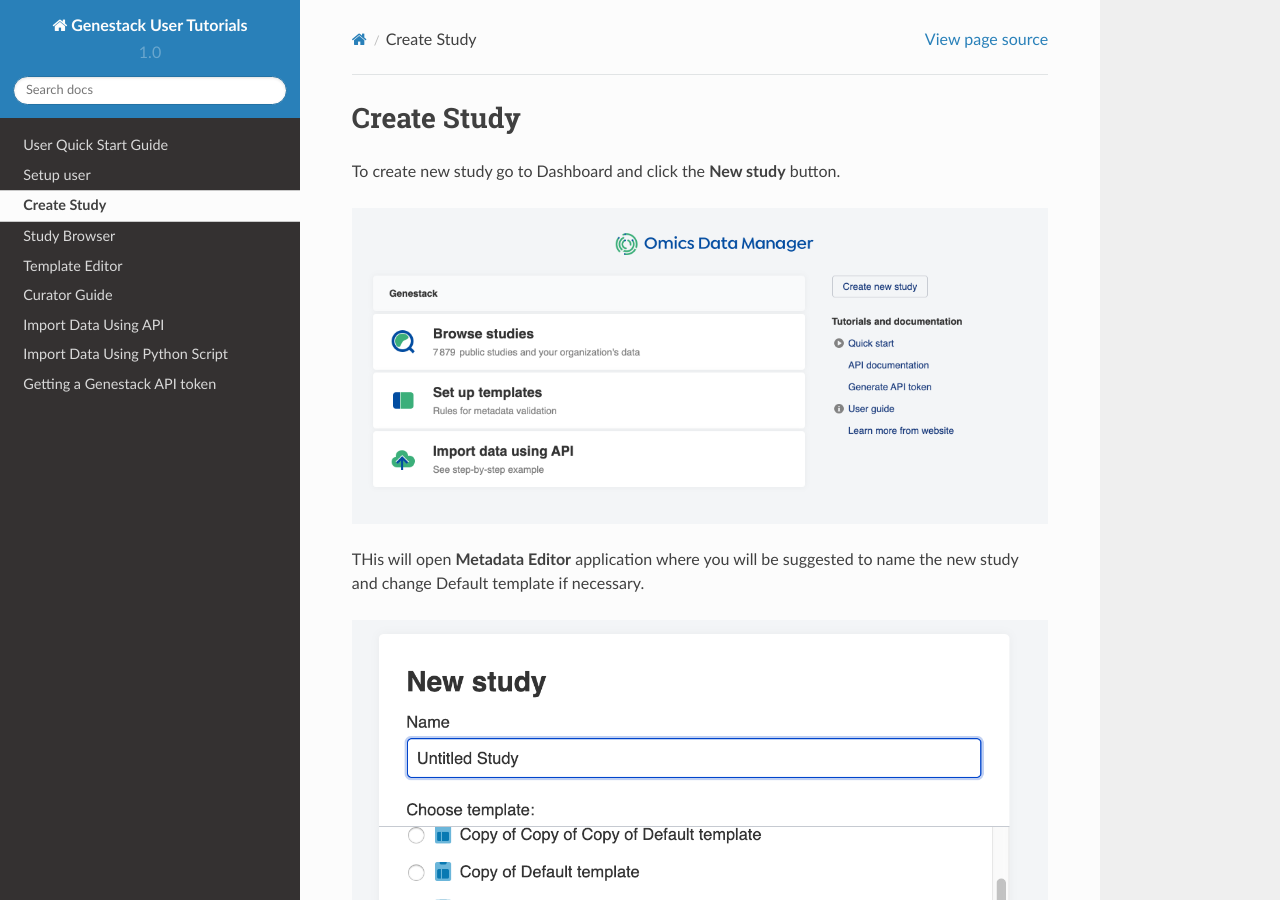
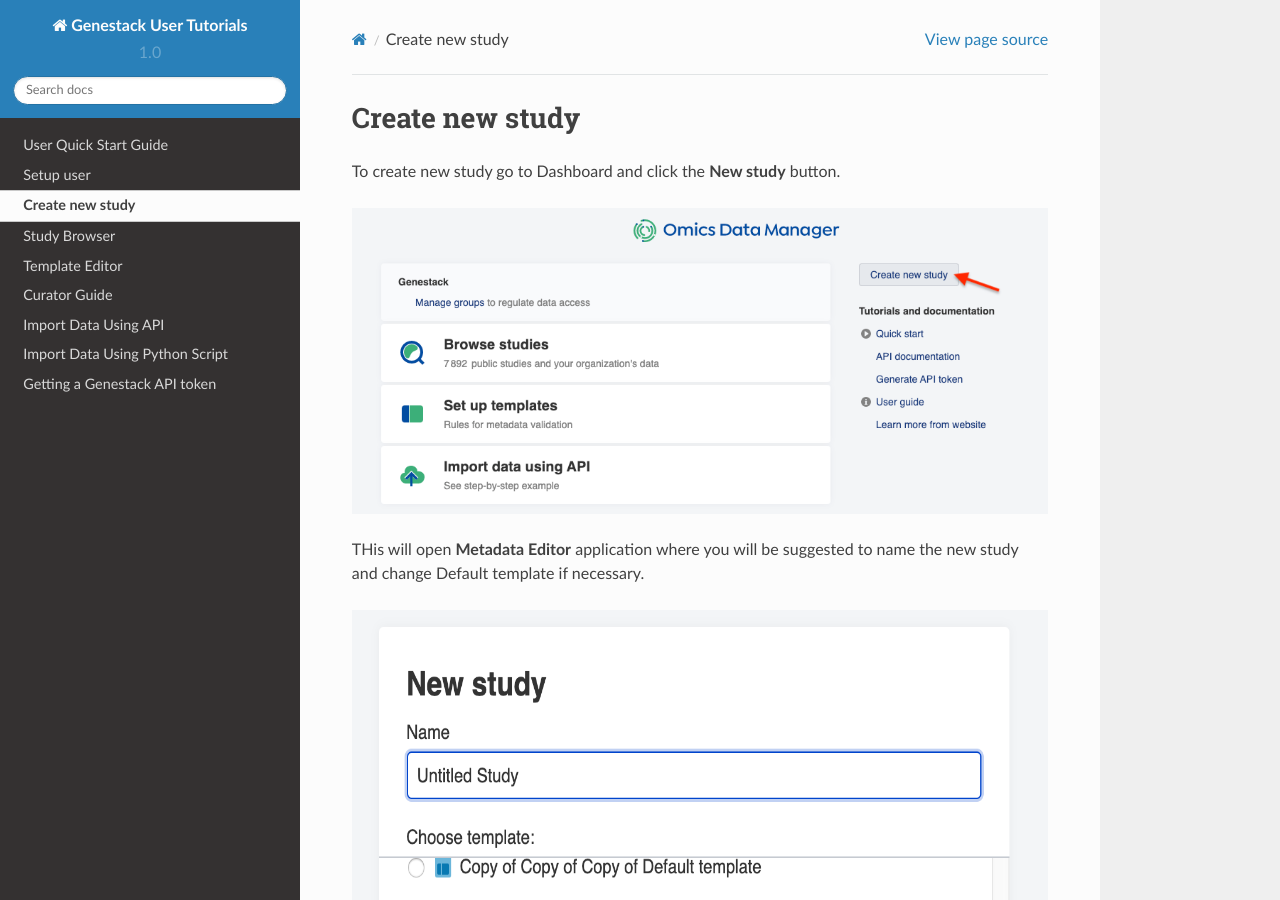
Before and after one commit to genestack/user-guide, a Sphinx documentation site: the page built from source/doc-odm-user-guide/create-study.rst, in a window 1280 px wide and 900 px high. Built offline with Sphinx 7.4.7 and the Read the Docs theme 2.0.0, drawn with Linux system fonts in a browser that asks for light colours; some of the changed text lies outside the part shown.

```diff
--- a/source/doc-odm-user-guide/create-study.rst
+++ b/source/doc-odm-user-guide/create-study.rst
@@ -1,5 +1,5 @@
-Create Study
-++++++++++++
+Create new study
+++++++++++++++++
 
 To create new study go to Dashboard and click the **New study** button.
 
@@ -10,7 +10,11 @@ change Default template if necessary.
 
 
 .. image:: images/new-study-me.png
+   :scale: 70 %
+   :align: center
 
 Hover over a template name and click **Explore** to open it in the Template Editor application.
 
-..image:: images/template-editor.png
+.. image:: images/template-editor.png
+   :scale: 70 %
+   :align: center
--- a/source/doc-odm-user-guide/curator_guide.rst
+++ b/source/doc-odm-user-guide/curator_guide.rst
@@ -20,7 +20,7 @@ Study Browser
 In the Study Browser you can view studies you've uploaded easily by checking the "Owned by me" option. By clicking on the study title ("New Study" by default) you can enter the Metadata Editor application which allows you to make changes to the study and associated data.
 
 .. image:: images/Study-browser-new-study.png
-   :scale: 30 %
+   :scale: 55 %
    :align: center
 
 
--- a/source/doc-odm-user-guide/setup.rst
+++ b/source/doc-odm-user-guide/setup.rst
@@ -12,7 +12,7 @@ in the top-right corner of the page and, then, select the menu item **Profile**.
 On the opening page you'll find the following sections:
 
 .. image:: images/profile-2.png
-   :scale: 50 %
+   :scale: 70 %
    :align: center
 
 - **Basic information** about your profile, namely *Name*, *Password*, *Email*, *Organization*, *Vendor*.
--- a/source/doc-odm-user-guide/template-editor.rst
+++ b/source/doc-odm-user-guide/template-editor.rst
@@ -15,7 +15,7 @@ To get started, click **Set up templates** on the Dashboard:
 Or use the short-cut dock and select **Template Editor**:
 
 .. image:: images/shortcuts-template-editor.png
-   :scale: 45 %
+   :scale: 75 %
    :align: center
 
 On the application page you will see the available templates. Also, you can find out by whom and when it was
@@ -71,6 +71,7 @@ Grouping/compounding metadata fields
 Metadata fields can be grouped together under a common header using the **/** character. Use the common header before the **/** character. For example:
 
 .. image:: images/template_grouping.png
+   :scale: 85 %
    :align: center
 
 
--- a/source/index.rst
+++ b/source/index.rst
@@ -1,7 +1,7 @@
-ODM user guide
-##############
+Omics Data Mananger user guide
+##############################
 
-Welcome to the ODM user guide!
+Welcome to the Omics Data Mananger user guide!
 
 Genestack’s Omics Data Manager (ODM_)
 is a data management system for multi-omics, biological and healthcare data, which accelerates
```
Also changed, not shown: source/doc-odm-user-guide/quickstart_user.rst (+15 -7 lines), source/doc-odm-user-guide/images/Study-browser-new-study.png, source/doc-odm-user-guide/images/create-study-button.png, source/doc-odm-user-guide/images/profile-1.png, source/doc-odm-user-guide/images/quickstart_user_dashboard.png, source/doc-odm-user-guide/images/quickstart_user_studybrowser.png, source/doc-odm-user-guide/images/shortcuts-manage-groups.png, source/doc-odm-user-guide/images/shortcuts-template-editor.png.
